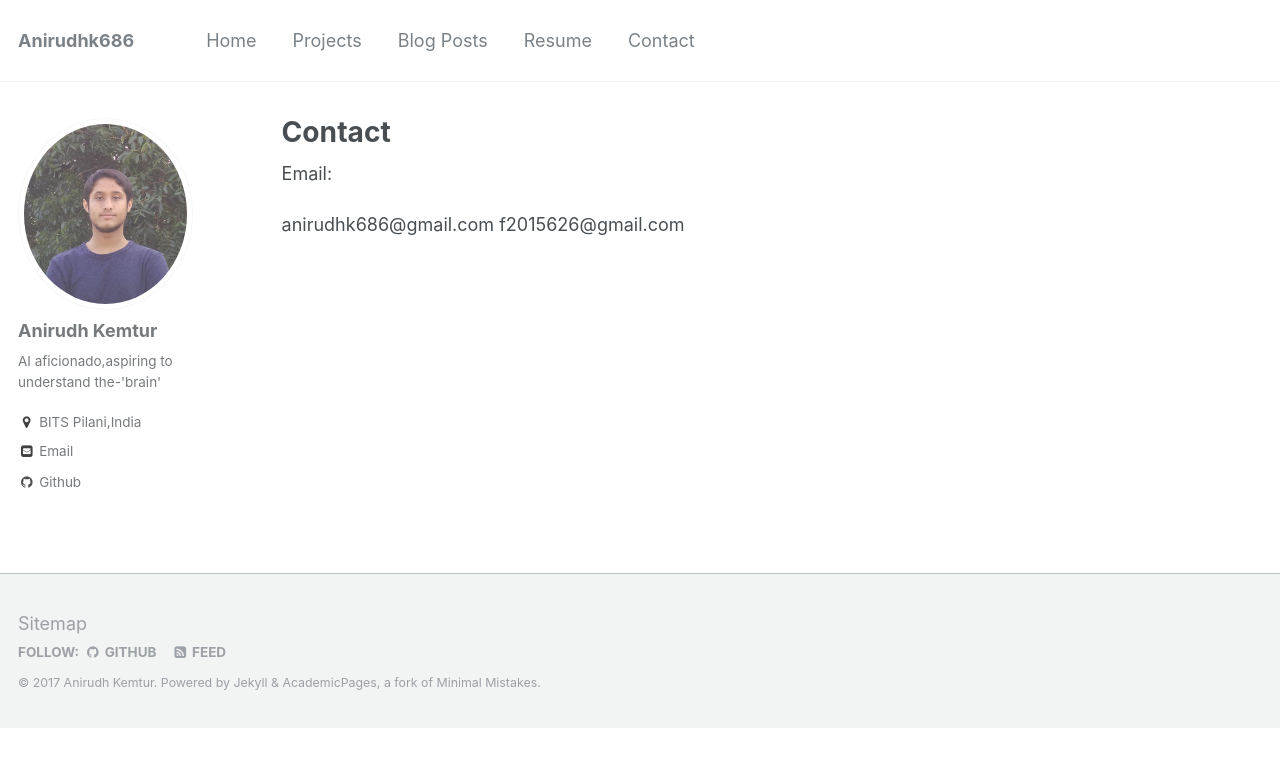
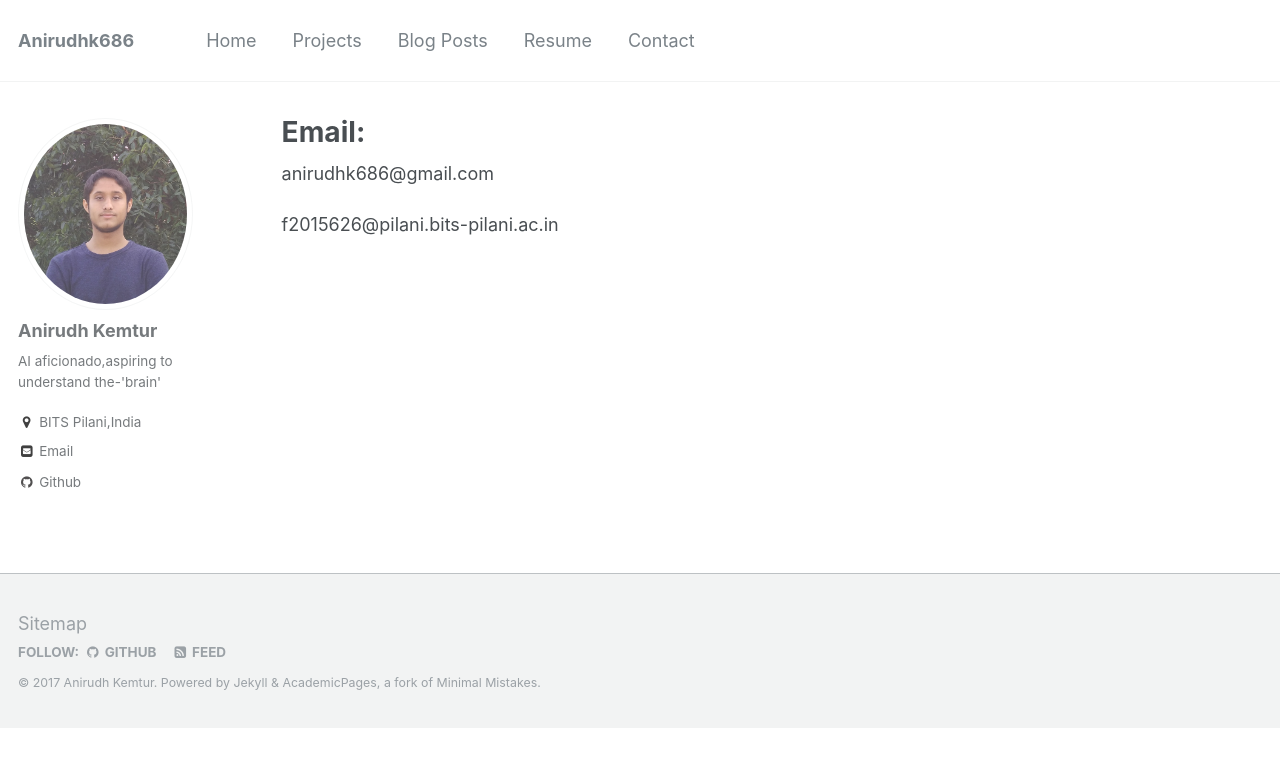
Before and after one commit to anirudhk686/anirudhk686.github.io, a Jekyll site: the page built from _pages/contact.md, in a window 1280 px wide. Shown: the top 767 px of the page. Built offline with Jekyll 4.4.1, drawn with Linux system fonts in a browser that asks for light colours.

Commit message:
Update contact.md

```diff
--- a/_pages/contact.md
+++ b/_pages/contact.md
@@ -1,12 +1,11 @@
 ---
 permalink: /Contact/
-title: "Contact"
+title: "Email:"
 excerpt: "contact"
 author_profile: true
 redirect_from:
 ---
 
-Email:
+anirudhk686@gmail.com
 
-anirudhk686@gmail.com
-f2015626@gmail.com
+f2015626@pilani.bits-pilani.ac.in
```
